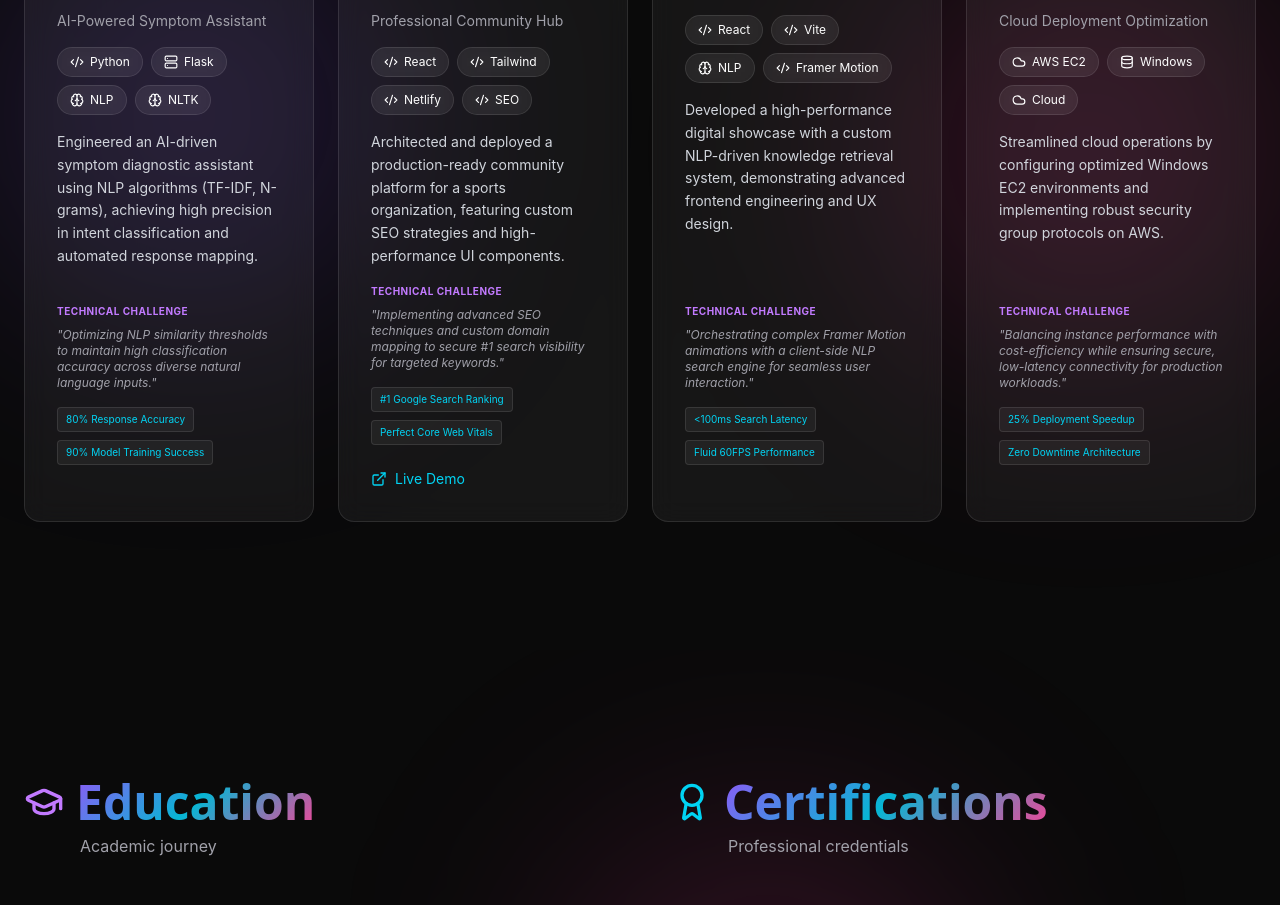
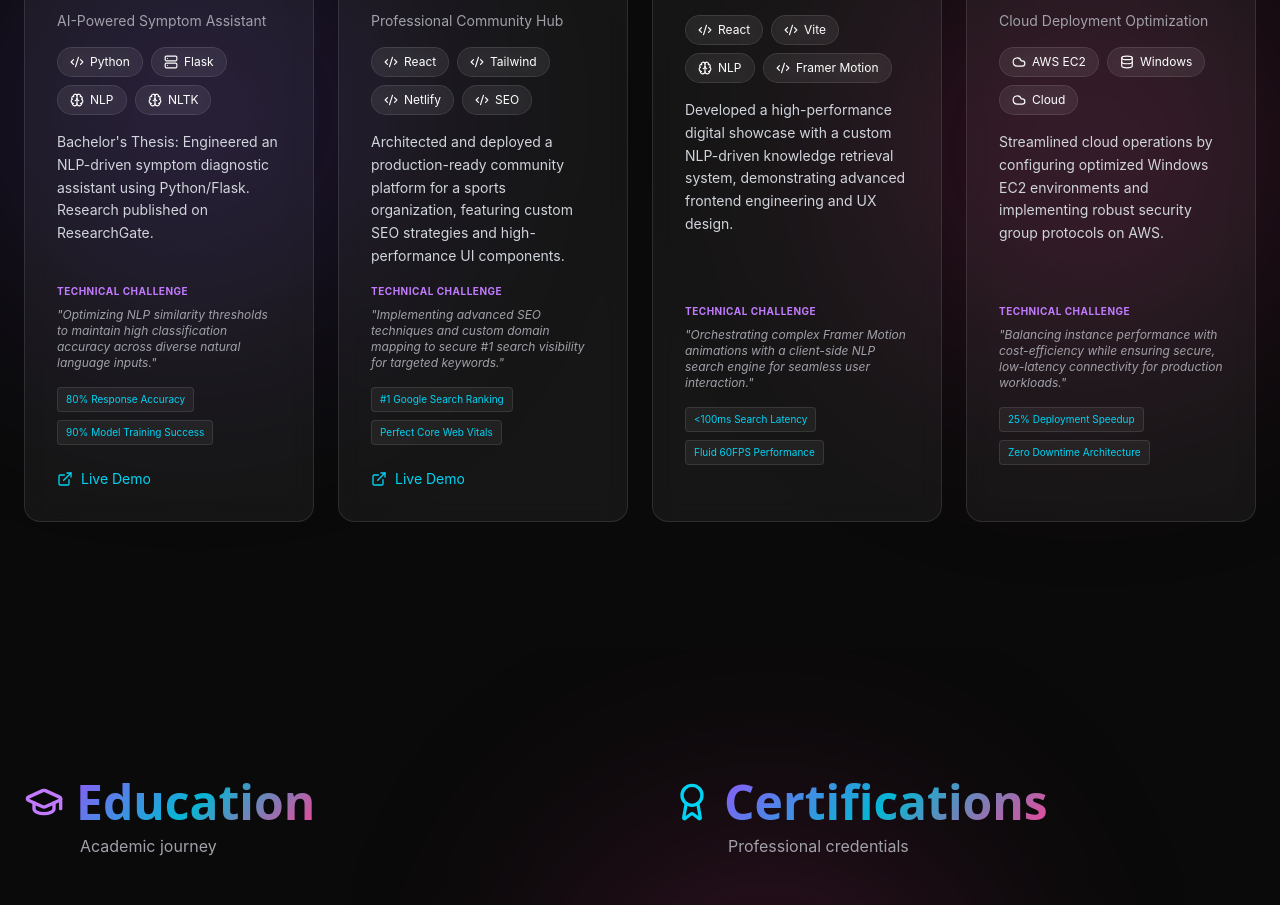
Before and after one commit to BrikeshG/Myportfolio, a React (Vite) app: page / in a window 1280 px wide. Shown: the part 3020-3925 px from the top of the page. Built offline with nearby package versions, Linux system fonts and the light colour scheme.

Commit message:
Update Healthcare Chatbot description and ResearchGate link

```diff
--- a/src/constants/index.js
+++ b/src/constants/index.js
@@ -35,12 +35,12 @@ export const PROJECTS = [
         title: 'Healthcare Chatbot',
         subtitle: 'AI-Powered Symptom Assistant',
         tech: ['Python', 'Flask', 'NLP', 'NLTK'],
-        description: 'Engineered an AI-driven symptom diagnostic assistant using NLP algorithms (TF-IDF, N-grams), achieving high precision in intent classification and automated response mapping.',
+        description: "Bachelor's Thesis: Engineered an NLP-driven symptom diagnostic assistant using Python/Flask. Research published on ResearchGate.",
         challenge: 'Optimizing NLP similarity thresholds to maintain high classification accuracy across diverse natural language inputs.',
         metrics: ['80% Response Accuracy', '90% Model Training Success'],
         color: 'purple',
         size: 'large',
-        liveUrl: null,
+        liveUrl: 'https://www.researchgate.net/publication/369939655_BUILDING_A_CHATBOT_FOR_HEALTHCARE_USING_NLP',
         githubUrl: null
     },
     {
```
